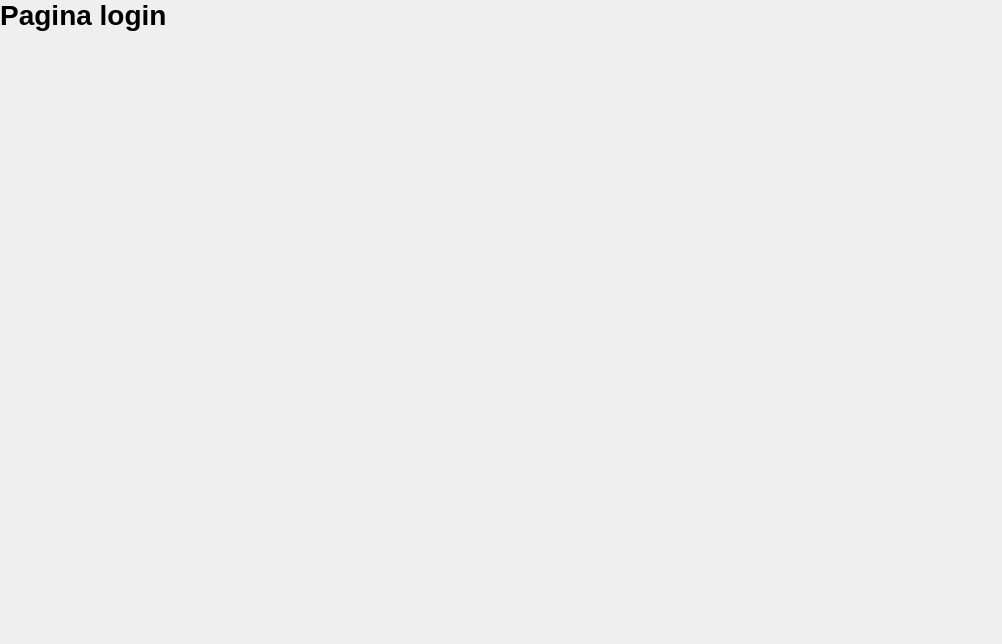
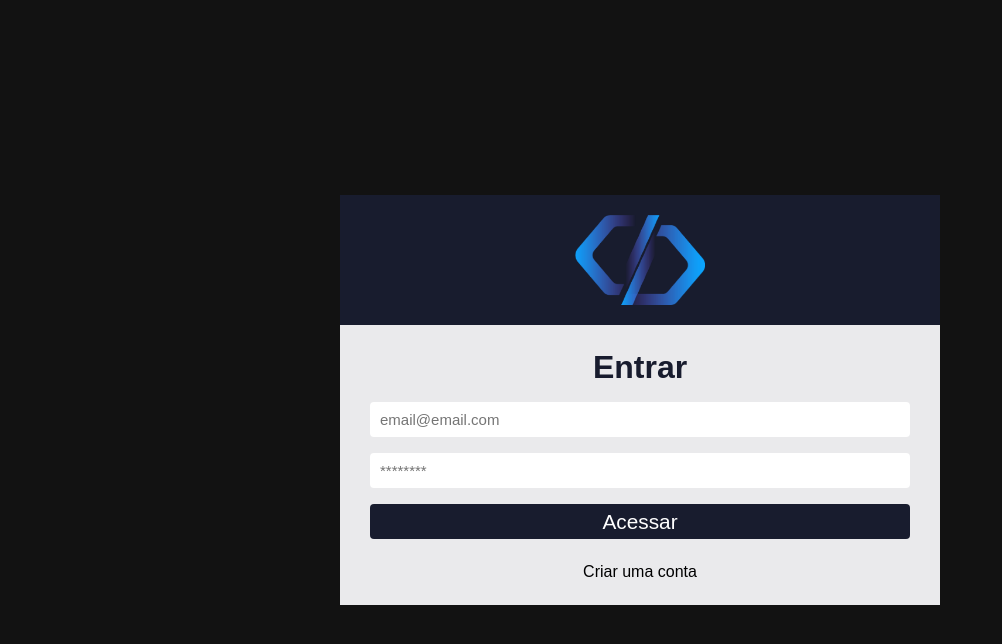
Before and after one commit to diatsilva007/ticket-master, a React (Create React App) app: page / in a window 1280 px wide. Shown: the top 644 px of the page, without its empty margins (0-1002 px from the left). Built offline with nearby package versions, Linux system fonts and the light colour scheme.

Commit message:
Adiciona páginas de SignIn, SignUp e Dashboard com estilos e rotas

```diff
--- a/src/index.css
+++ b/src/index.css
@@ -1,27 +1,27 @@
-* {
+*{
   padding: 0;
   margin: 0;
   box-sizing: border-box;
 }
 
-html, body, #root {
+html, body, #root{
   height: 100%;
 }
 
-body {
-  font-size: 14px;
+body{
+  font: 14px;
   font-family: sans-serif;
   background-color: #EFEFEF;
 }
 
-a {
+a{
   text-decoration: none;
 }
 
-ul {
+ul{
   list-style: none;
 }
 
-button {
+button{
   cursor: pointer;
 }
--- a/src/index.js
+++ b/src/index.js
@@ -1,17 +1,13 @@
 import React from 'react';
-import ReactDOM from 'react-dom/client';
+import ReactDOMClient from 'react-dom/client';
+import App from './App';
 import './index.css';
-import App from './App';
-import reportWebVitals from './reportWebVitals';
 
-const root = ReactDOM.createRoot(document.getElementById('root'));
+const container = document.getElementById('root');
+const root = ReactDOMClient.createRoot(container);
+
 root.render(
   <React.StrictMode>
     <App />
   </React.StrictMode>
 );
-
-// If you want to start measuring performance in your app, pass a function
-// to log results (for example: reportWebVitals(console.log))
-// or send to an analytics endpoint. Learn more: https://bit.ly/CRA-vitals
-reportWebVitals();
--- /dev/null
+++ b/src/pages/Dashboard/index.js
@@ -0,0 +1,8 @@
+
+export default function Dashboard(){
+  return(
+    <div>
+      <h1>Pagina Dashboard</h1>
+    </div>
+  )
+}
--- a/src/pages/SignIn/index.js
+++ b/src/pages/SignIn/index.js
@@ -1,8 +1,44 @@
+import { useState } from 'react'
+import './signin.css'
+
+import logo from '../../assets/logo.png'
+import { Link } from 'react-router-dom'
+
 
 export default function SignIn(){
+  const [email, setEmail] = useState('');
+  const [password, setPassword] = useState('');
+
+
   return(
-    <div>
-      <h1>Pagina login</h1>
+    <div className="container-center">
+      <div className="login">
+        <div className="login-area">
+          <img src={logo} alt="Logo do sistema de chamados" />
+        </div>
+
+        <form>
+          <h1>Entrar</h1>
+          <input
+            type="text"
+            placeholder="email@email.com"
+            value={email}
+            onChange={ (e) => setEmail(e.target.value) }
+          />
+
+          <input
+            type="password"
+            placeholder="********"
+            value={password}
+            onChange={ (e) => setPassword(e.target.value) }
+          />
+
+          <button type="submit">Acessar</button>
+        </form>
+
+        <Link to="/register">Criar uma conta</Link>
+
+      </div>
     </div>
   )
 }
--- /dev/null
+++ b/src/pages/SignIn/signin.css
@@ -0,0 +1,68 @@
+.container-center{
+  height: 100%;
+  display: flex;
+  justify-content: center;
+  align-items: center;
+  background-color: #121212;
+  padding: 0 12px;
+}
+
+.login{
+  background-color: #EAEAEC;
+  width: 600px;
+  display: flex;
+  align-items: center;
+  justify-content: center;
+  flex-direction: column;
+}
+
+.login-area{
+  background-color: #181c2e;
+  width: 100%;
+  display: flex;
+  justify-content: center;
+}
+
+.login-area img{
+  width: 170px;
+  height: 130px;
+  padding: 20px;
+}
+
+form{
+  margin-top: 1.5rem;
+  width: 90%;
+  display: flex;
+  flex-direction: column;
+}
+
+form h1{
+  text-align: center;
+  margin-bottom: 1rem;
+  color: #181c2e;
+}
+
+.login input{
+  margin-bottom: 1rem;
+  height: 35px;
+  border-radius: 4px;
+  border:0;
+  padding: 10px;
+  font-size: 15px;
+  background-color: #FFF;
+}
+
+form button{
+  height: 35px;
+  border:0;
+  border-radius: 4px;
+  background-color: #181c2e;
+  color: #FFF;
+  font-size: 1.3rem;
+}
+
+.login a{
+  margin: 1.5rem 0;
+  color: #000;
+  cursor: pointer;
+}
--- a/src/pages/SignUp/index.js
+++ b/src/pages/SignUp/index.js
@@ -1,8 +1,49 @@
+import { useState } from 'react'
+import logo from '../../assets/logo.png';
+import { Link } from 'react-router-dom'
 
 export default function SignUp(){
+  const [name, setName] = useState('');
+  const [email, setEmail] = useState('');
+  const [password, setPassword] = useState('');
+
+
   return(
-    <div>
-      <h1>Pagina Cadastro !</h1>
+    <div className="container-center">
+      <div className="login">
+        <div className="login-area">
+          <img src={logo} alt="Logo do sistema de chamados" />
+        </div>
+
+        <form>
+          <h1>Nova conta</h1>
+          <input
+            type="text"
+            placeholder="Seu nome"
+            value={name}
+            onChange={ (e) => setName(e.target.value) }
+          />
+
+          <input
+            type="text"
+            placeholder="email@email.com"
+            value={email}
+            onChange={ (e) => setEmail(e.target.value) }
+          />
+
+          <input
+            type="password"
+            placeholder="********"
+            value={password}
+            onChange={ (e) => setPassword(e.target.value) }
+          />
+
+          <button type="submit">Cadastrar</button>
+        </form>
+
+        <Link to="/">Já possui uma conta? Faça login</Link>
+
+      </div>
     </div>
   )
 }
--- a/src/routes/index.js
+++ b/src/routes/index.js
@@ -2,12 +2,15 @@
 
 import SignIn from '../pages/SignIn';
 import SignUp from '../pages/SignUp';
+import Dashboard from '../pages/Dashboard'
 
 function RoutesApp(){
   return(
     <Routes>
       <Route path="/" element={ <SignIn/> } />
       <Route path="/register" element={ <SignUp/> } />
+
+      <Route path="/dashboard" element={ <Dashboard/> } />
     </Routes>
   )
 }
```
